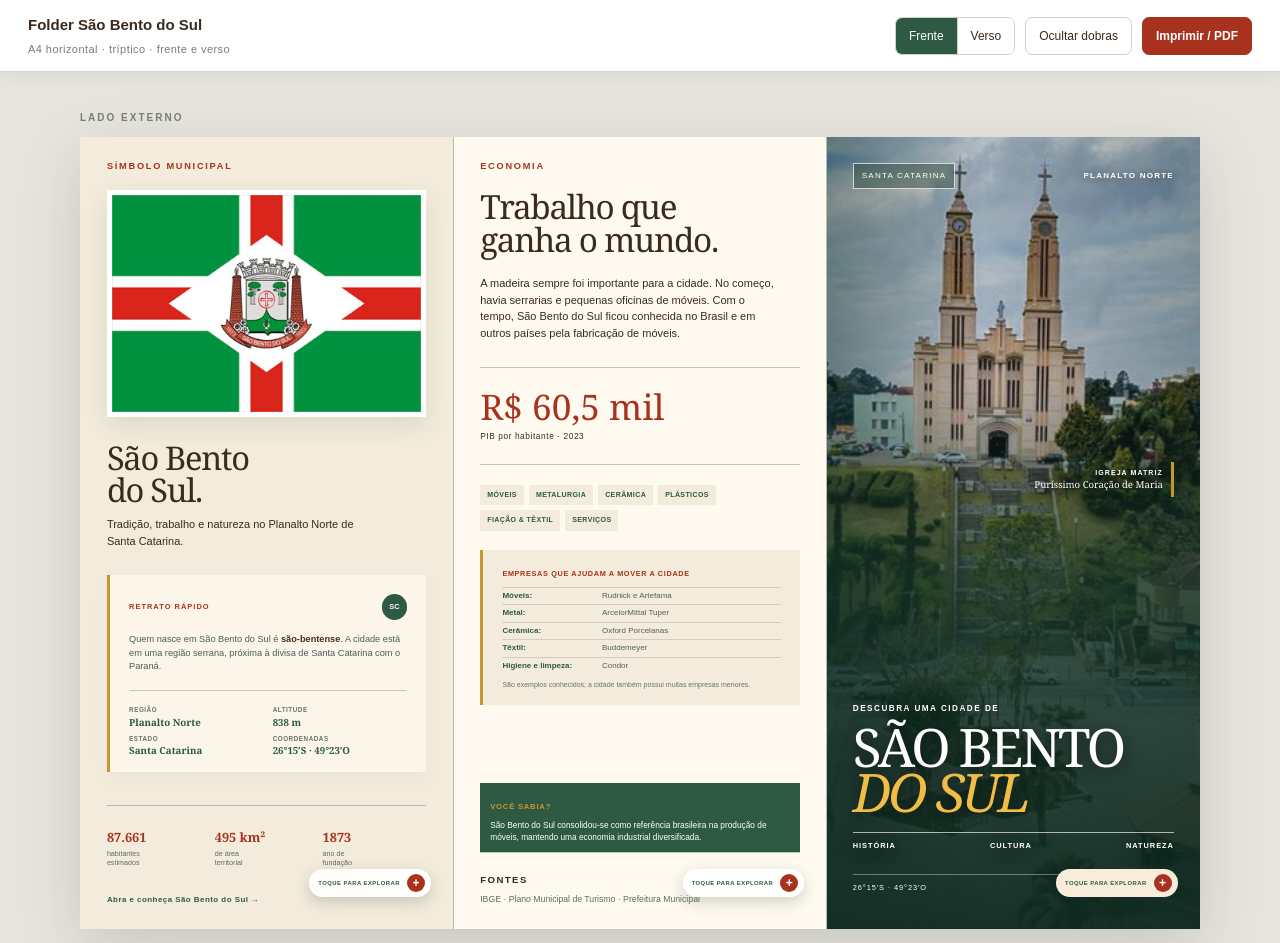
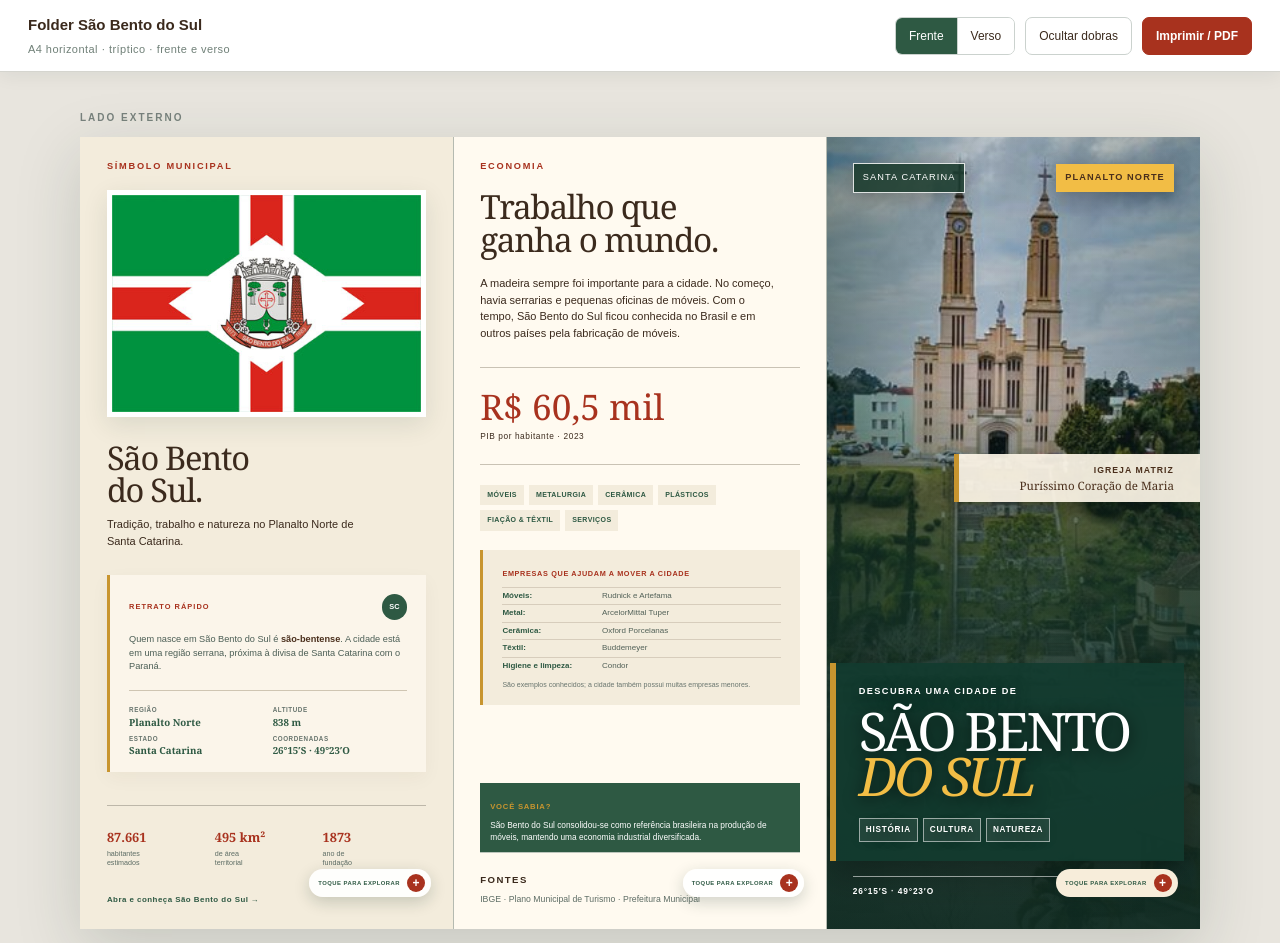
Before and after one commit to RodolfoPessoa/sbs, a Next.js app: page / in a window 1280 px wide. Shown: the top 943 px of the page. Built offline with nearby package versions, Linux system fonts and the light colour scheme.

Commit message:
Improve print legibility and cover styling

```diff
--- a/app/globals.css
+++ b/app/globals.css
@@ -86,18 +86,19 @@ button, a { font: inherit; }
 .cover-photo { position: absolute; z-index: -3; inset: 0; background: url("/acervo-catedral-centro.jpg") center center / cover no-repeat; transform: scale(1.015); }
 .cover-shade { position: absolute; z-index: -2; inset: 0; background: linear-gradient(180deg, #10251b20 0%, #10251b12 31%, #17382abf 56%, #102b22f5 100%); }
 .cover-shade::after { content: ""; position: absolute; inset: 0; background: linear-gradient(90deg, #102b2266 0%, transparent 42%, #102b2238 100%); }
-.cover-top { display: flex; justify-content: space-between; align-items: center; position: relative; z-index: 1; font-size: clamp(7px, .63vw, 9.5px); letter-spacing: .15em; }
-.state-tag { border: 1px solid #ffffffb8; padding: 6px 8px; background: #17382a66; backdrop-filter: blur(3px); }
-.edition { color: #fff; font-weight: 800; text-shadow: 0 2px 8px #0009; }
-.cover-landmark { position: absolute; z-index: 1; top: 41%; right: 7%; display: grid; justify-items: end; padding: 6px 8px; border-right: 3px solid var(--gold); color: #fff; text-align: right; text-shadow: 0 2px 8px #000b; }
-.cover-landmark span { font-size: clamp(6px, .55vw, 8px); font-weight: 800; letter-spacing: .15em; }
-.cover-landmark b { margin-top: 2px; font: 400 clamp(8px, .75vw, 11px)/1.1 Georgia, serif; }
-.cover-title { margin-top: auto; margin-bottom: 16%; position: relative; z-index: 1; text-shadow: 0 3px 16px #000a; }
-.cover-title p { letter-spacing: .18em; font-size: clamp(7px, .64vw, 9.5px); font-weight: 800; }
+.cover-top { display: flex; justify-content: space-between; align-items: center; position: relative; z-index: 1; font-size: clamp(9px, .72vw, 11px); letter-spacing: .12em; }
+.state-tag { border: 1px solid #ffffffd9; padding: 7px 9px; background: #17382ad9; box-shadow: 0 5px 18px #0004; }
+.edition { padding: 7px 9px; background: #f2bd45; color: var(--deep); font-weight: 900; box-shadow: 0 5px 18px #0004; }
+.cover-landmark { position: absolute; z-index: 1; top: 40%; right: 0; display: grid; justify-items: end; min-width: 66%; padding: 10px 7% 10px 12px; border-left: 5px solid var(--gold); background: #fff8e9e8; color: var(--deep); text-align: right; box-shadow: 0 8px 25px #0004; }
+.cover-landmark span { font-size: clamp(8px, .68vw, 10px); font-weight: 900; letter-spacing: .12em; }
+.cover-landmark b { margin-top: 3px; font: 400 clamp(11px, .9vw, 14px)/1.1 Georgia, serif; }
+.cover-title { margin: auto -3% 13% -7%; padding: 7% 7% 6%; position: relative; z-index: 1; border-left: 6px solid var(--gold); background: #123b2fe8; box-shadow: 0 12px 35px #0005; text-shadow: 0 3px 16px #000a; }
+.cover-title p { letter-spacing: .15em; font-size: clamp(9px, .72vw, 11px); font-weight: 900; }
 .cover h1 { font-family: Georgia, "Times New Roman", serif; font-size: clamp(37px, 4.15vw, 64px); line-height: .84; letter-spacing: -.055em; font-weight: 400; margin: 10px 0 18px; }
 .cover h1 em { color: #f2bd45; font-weight: 400; }
-.title-rule { border-top: 1px solid #ffffffa6; display: flex; justify-content: space-between; padding-top: 7px; font-size: clamp(6px, .58vw, 8.5px); font-weight: 800; letter-spacing: .13em; }
-.cover-footer { position: absolute; z-index: 2; right: 7%; bottom: 4.5%; left: 7%; display: flex; justify-content: space-between; align-items: center; padding-top: 7px; border-top: 1px solid #ffffff5c; font-size: clamp(6px, .58vw, 8.5px); letter-spacing: .12em; }
+.title-rule { display: flex; gap: 5px; justify-content: flex-start; padding-top: 1px; font-size: clamp(8px, .64vw, 9.5px); font-weight: 900; letter-spacing: .09em; }
+.title-rule span { padding: 5px 6px; border: 1px solid #ffffff8c; background: #ffffff14; }
+.cover-footer { position: absolute; z-index: 2; right: 7%; bottom: 4%; left: 7%; display: flex; justify-content: space-between; align-items: center; padding-top: 8px; border-top: 1px solid #ffffff8c; font-size: clamp(8px, .65vw, 10px); font-weight: 700; letter-spacing: .1em; }
 .cover-footer b { color: #f2bd45; }
 .back .panel { background: var(--paper); border-right: 1px solid #d8d2c5; }
 .back .panel:last-child { border: 0; }
@@ -221,4 +222,14 @@ button, a { font: inherit; }
   .print-glossary p { font-size: 5.3pt; line-height: 1.15; }
   .print-glossary strong { color: var(--forest); }
   .flap .microcopy { display: none; }
+  .flap .lead, .economy > p { font-size: 8.2pt; line-height: 1.42; }
+  .flap-profile-title span, .economy-examples > b { font-size: 7pt; }
+  .flap-profile > p, .economy-examples p, .economy-note p { font-size: 7.2pt; line-height: 1.35; }
+  .flap-profile-grid span, .economy-examples small, .economy-number span { font-size: 6.5pt; }
+  .flap-profile-grid strong, .flap-data span, .sectors span { font-size: 7pt; }
+  .flap-data strong { font-size: 10pt; }
+  .cover-top, .cover-title p { font-size: 8pt; }
+  .cover-landmark span { font-size: 7.5pt; }
+  .cover-landmark b { font-size: 10pt; }
+  .title-rule, .cover-footer { font-size: 7pt; }
 }
```
